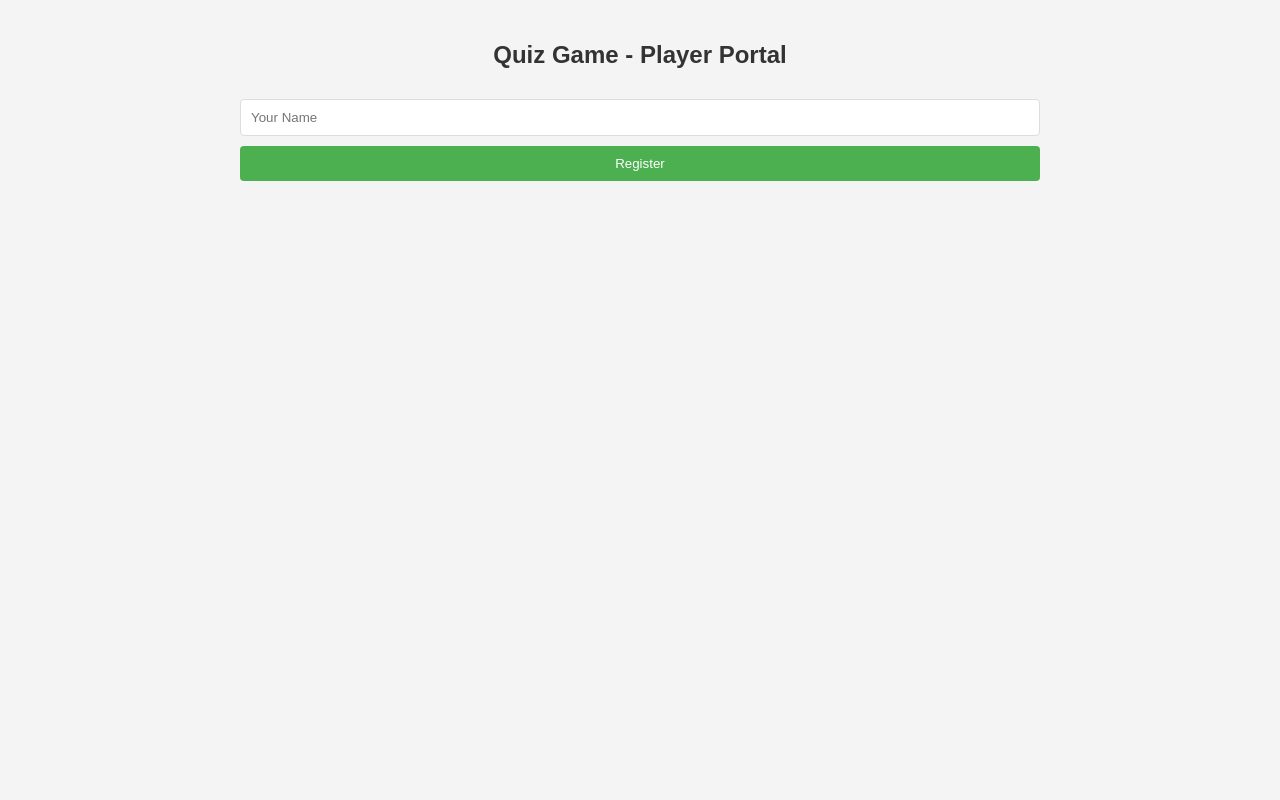
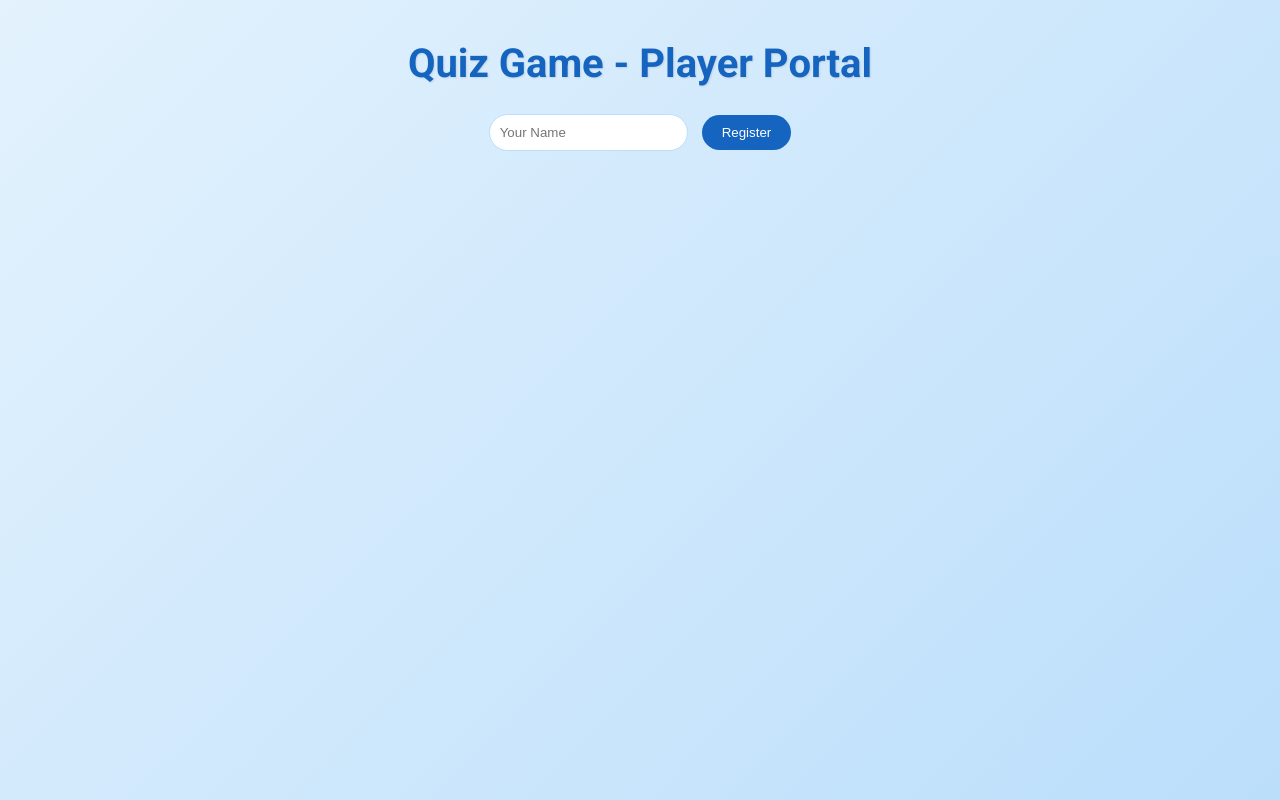
Before and after one commit to grand-cat-unknown/dahyeon_quiz, a Flask app: page /player in a window 1280 px wide. Run offline with Flask 3, Linux system fonts and the light colour scheme; some libraries are stand-ins or nearby versions.

Commit message:
Changed styling

```diff
--- a/static/css/styles.css
+++ b/static/css/styles.css
@@ -1,107 +1,109 @@
 /* static/css/styles.css */
 body {
-    font-family: Arial, sans-serif;
-    line-height: 1.6;
+    font-family: 'Roboto', sans-serif;
+    background: linear-gradient(135deg, #e3f2fd 0%, #bbdefb 100%);
+    color: #1a237e;
     margin: 0;
-    padding: 20px;
-    max-width: 800px;
-    margin: 0 auto;
-    background-color: #f4f4f4;
+    padding: 0;
+    min-height: 100vh;
+    display: flex;
+    flex-direction: column;
+    align-items: center;
+}
+
+h1, h2 {
+    text-align: center;
+    text-shadow: 1px 1px 2px rgba(0,0,0,0.1);
 }
 
 h1 {
-    color: #333;
-    font-size: 24px;
-    text-align: center;
-    margin-bottom: 20px;
+    font-size: 2.5em;
+    margin-top: 40px;
+    color: #1565c0;
 }
 
-h2 {
-    font-size: 20px;
-    color: #444;
+#question-area, #options-area {
+    background: rgba(255, 255, 255, 0.9);
+    border-radius: 15px;
+    padding: 20px;
+    margin: 20px 0;
+    box-shadow: 0 8px 32px 0 rgba(21, 101, 192, 0.1);
+    backdrop-filter: blur(4px);
+    border: 1px solid rgba(255, 255, 255, 0.18);
+    width: 80%;
+    max-width: 600px;
 }
 
-#question-area, #answer-area, #answers-area, #correct-answer-area, #game-controls, #scores-area, #players-area {
-    margin-top: 20px;
-    background-color: #fff;
-    padding: 20px;
-    border-radius: 5px;
-    box-shadow: 0 2px 5px rgba(0,0,0,0.1);
-}
-
-input[type="text"], button {
-    width: 100%;
-    padding: 10px;
-    margin: 5px 0;
-    box-sizing: border-box;
-    border: 1px solid #ddd;
-    border-radius: 4px;
-}
-
-button {
-    background-color: #4CAF50;
-    color: white;
-    border: none;
-    cursor: pointer;
-    transition: background-color 0.3s;
-}
-
-button:hover {
-    background-color: #45a049;
-}
-
-ul {
+#options-list {
     list-style-type: none;
     padding: 0;
 }
 
-ul li {
-    margin-bottom: 10px;
-    background-color: #f9f9f9;
-    padding: 10px;
-    border-radius: 4px;
+.option-button {
+    display: block;
+    width: 100%;
+    padding: 15px;
+    margin: 10px 0;
+    border: none;
+    border-radius: 50px;
+    background: linear-gradient(145deg, #bbdefb, #90caf9);
+    color: #1a237e;
+    font-size: 1em;
+    cursor: pointer;
+    transition: all 0.3s ease;
+    box-shadow: 0 4px 6px rgba(0, 0, 0, 0.1);
 }
 
-table {
-    width: 100%;
-    border-collapse: collapse;
-    margin-top: 10px;
+.option-button:hover {
+    transform: translateY(-3px);
+    box-shadow: 0 6px 8px rgba(0, 0, 0, 0.15);
+    background: linear-gradient(145deg, #90caf9, #64b5f6);
 }
 
-th, td {
-    text-align: left;
-    padding: 12px;
-    border-bottom: 1px solid #ddd;
+.option-button:active {
+    transform: translateY(1px);
+    box-shadow: 0 2px 4px rgba(0, 0, 0, 0.1);
 }
 
-th {
-    background-color: #f2f2f2;
-    font-weight: bold;
-    color: #333;
+.option-button.submitted {
+    background: linear-gradient(145deg, #81d4fa, #4fc3f7);
+    color: #1a237e;
 }
 
-tr:nth-child(even) {
-    background-color: #f9f9f9;
+.option-button:disabled {
+    opacity: 0.6;
+    cursor: not-allowed;
 }
 
-tr:hover {
-    background-color: #f5f5f5;
+.option-button.selected {
+    background: linear-gradient(145deg, #64b5f6, #42a5f5);
+    color: white;
 }
 
-@media screen and (max-width: 600px) {
-    body {
-        padding: 10px;
-    }
+/* Additional styles for other elements */
+#registration-area input[type="text"] {
+    padding: 10px;
+    border-radius: 25px;
+    border: 1px solid #bbdefb;
+    margin-right: 10px;
+}
 
-    h1 {
-        font-size: 20px;
-    }
+#register-player {
+    padding: 10px 20px;
+    border-radius: 25px;
+    background: #1565c0;
+    color: white;
+    border: none;
+    cursor: pointer;
+    transition: background 0.3s ease;
+}
 
-    h2 {
-        font-size: 18px;
-    }
+#register-player:hover {
+    background: #1976d2;
+}
 
-    th, td {
-        padding: 8px;
-    }
+#result-area {
+    margin-top: 20px;
+    text-align: center;
+    color: #1565c0;
 }
--- a/templates/player.html
+++ b/templates/player.html
@@ -5,21 +5,8 @@
     <meta charset="UTF-8">
     <meta name="viewport" content="width=device-width, initial-scale=1.0">
     <title>Player Portal</title>
+    <link href="https://fonts.googleapis.com/css2?family=Roboto:wght@300;400;700&display=swap" rel="stylesheet">
     <link rel="stylesheet" href="{{ url_for('static', filename='css/styles.css') }}">
-    <style>
-        .option-button.submitted {
-            background-color: #4CAF50;
-            color: white;
-        }
-        .option-button:disabled {
-            opacity: 0.6;
-            cursor: not-allowed;
-        }
-        .option-button.selected {
-            background-color: #008CBA;
-            color: white;
-        }
-    </style>
 </head>
 <body>
     <h1>Quiz Game - Player Portal</h1>
@@ -86,8 +73,6 @@
             });
 
             socket.on('game_reset', function() {
-                localStorage.removeItem('playerName');
-                localStorage.removeItem('playerId');
                 location.reload();
             });
 
--- a/templates/tv_display.html
+++ b/templates/tv_display.html
@@ -5,6 +5,7 @@
     <meta charset="UTF-8">
     <meta name="viewport" content="width=device-width, initial-scale=1.0">
     <title>TV Display</title>
+    <link href="https://fonts.googleapis.com/css2?family=Roboto:wght@300;400;700&display=swap" rel="stylesheet">
     <link rel="stylesheet" href="{{ url_for('static', filename='css/styles.css') }}">
     <style>
         .player-list {
@@ -19,10 +20,10 @@
             border-radius: 5px;
         }
         .answered {
-            background-color: #90EE90; /* Light green */
+            background-color: #81d4fa; /* Light blue */
         }
         .not-answered {
-            background-color: #FFA500; /* Orange */
+            background-color: #ffecb3; /* Light yellow */
         }
     </style>
 </head>
```
Also changed, not shown: templates/admin.html (+2 -56 lines), templates/birthday_girl.html (+9 -7 lines).
